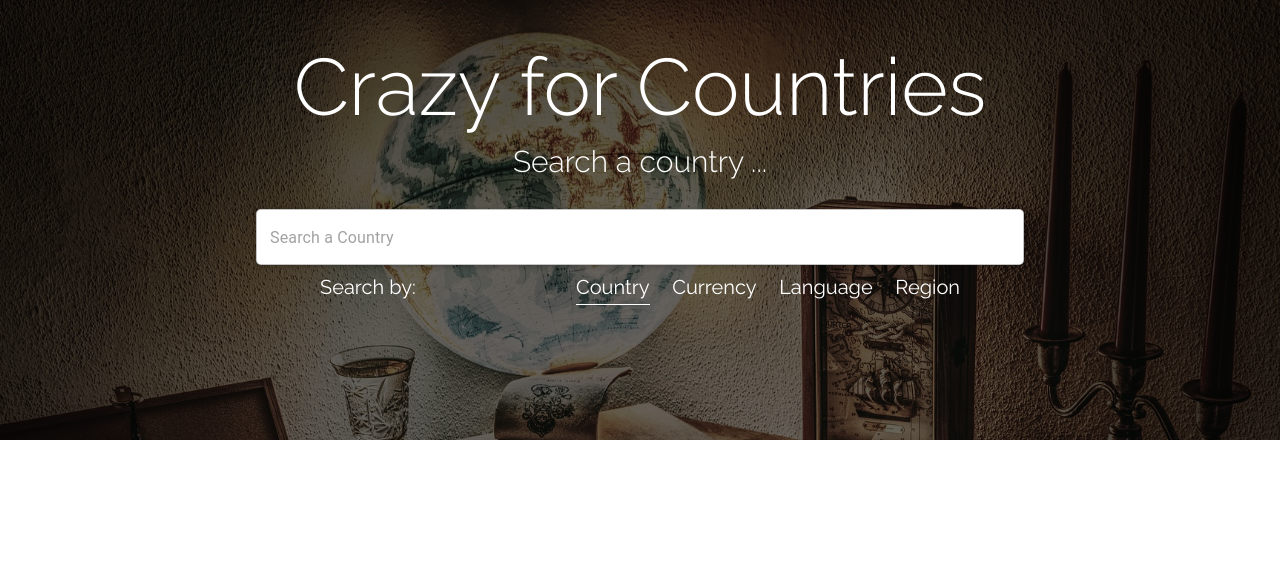
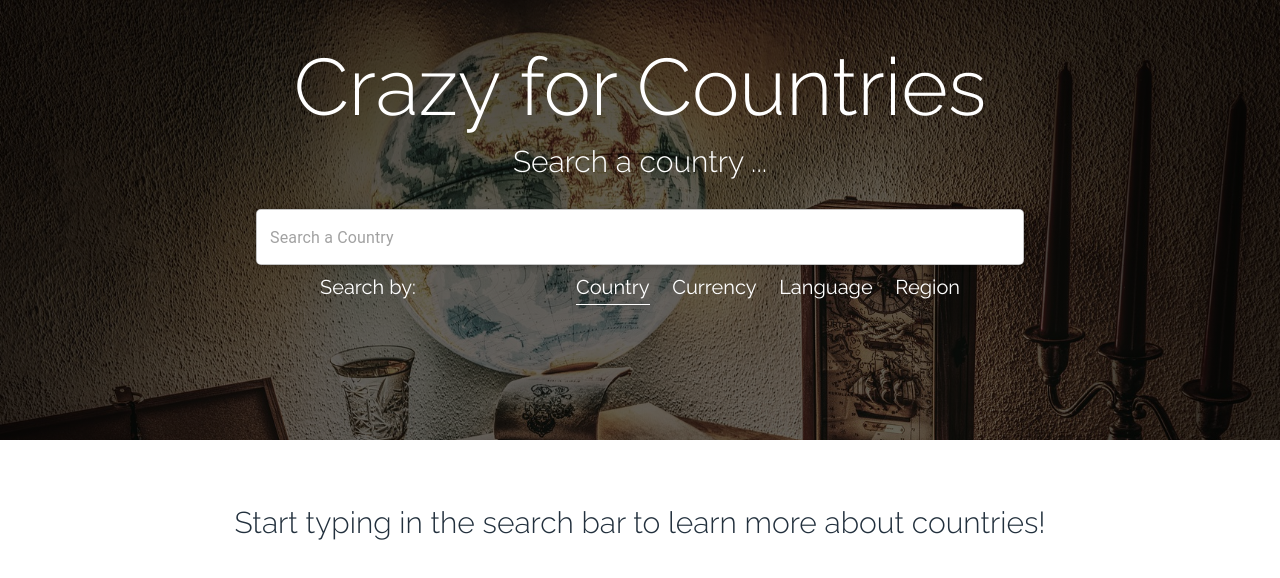
Before and after one commit to LauraAshleigh/CountrySearch, a React (Create React App) app: page /searchbycountry in a window 1280 px wide. Shown: the top 578 px of the page. Built offline with nearby package versions, Linux system fonts and the light colour scheme.

Commit message:
Show message when no search has been made

```diff
--- a/src/App.css
+++ b/src/App.css
@@ -22,7 +22,7 @@
     }
 }
 
-.error {
+.user-message {
   font-weight: 300;
   color: #22303d;
   text-align: center;
--- a/src/App.js
+++ b/src/App.js
@@ -101,9 +101,12 @@ class App extends Component {
             countryData={this.state.countryData}
           />
           {this.state.error ?
-            <h2 className='error'>No results! Try a different search term ...</h2> :
+            <h2 className='user-message'>No results! Try a different search term ...</h2>
+            :
             <div className='results-container'>
-            {!this.state.countryData ? null :
+            {!this.state.countryData ?
+              <h2 className='user-message'>Start typing in the search bar to learn more about countries!</h2>
+              :
               this.state.countryData.map((country, key) =>
                   <ResultBox
                       country={country}
```
